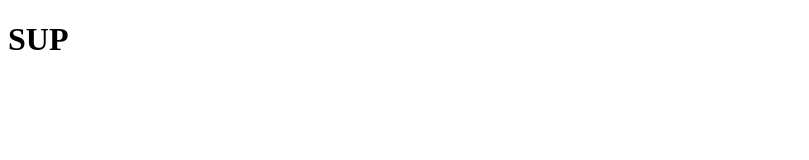
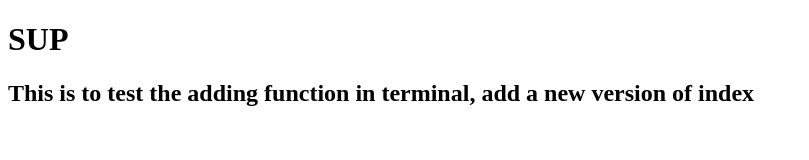
Before and after one commit to narrowsmith419/new-project, a plain HTML site: page index.html in a window 1280 px wide. Shown: the whole page, without its empty margins (0-809 px from the left). Drawn offline with Linux system fonts and the light colour scheme.

Commit message:
added an h2 message to index.html

```diff
--- a/index.html
+++ b/index.html
@@ -6,5 +6,6 @@
 </head>
 <body>
     <h1>SUP</h1>
+<h2>This is to test the adding function in terminal, add a new version of index</h2>
 </body>
 </html>
```
